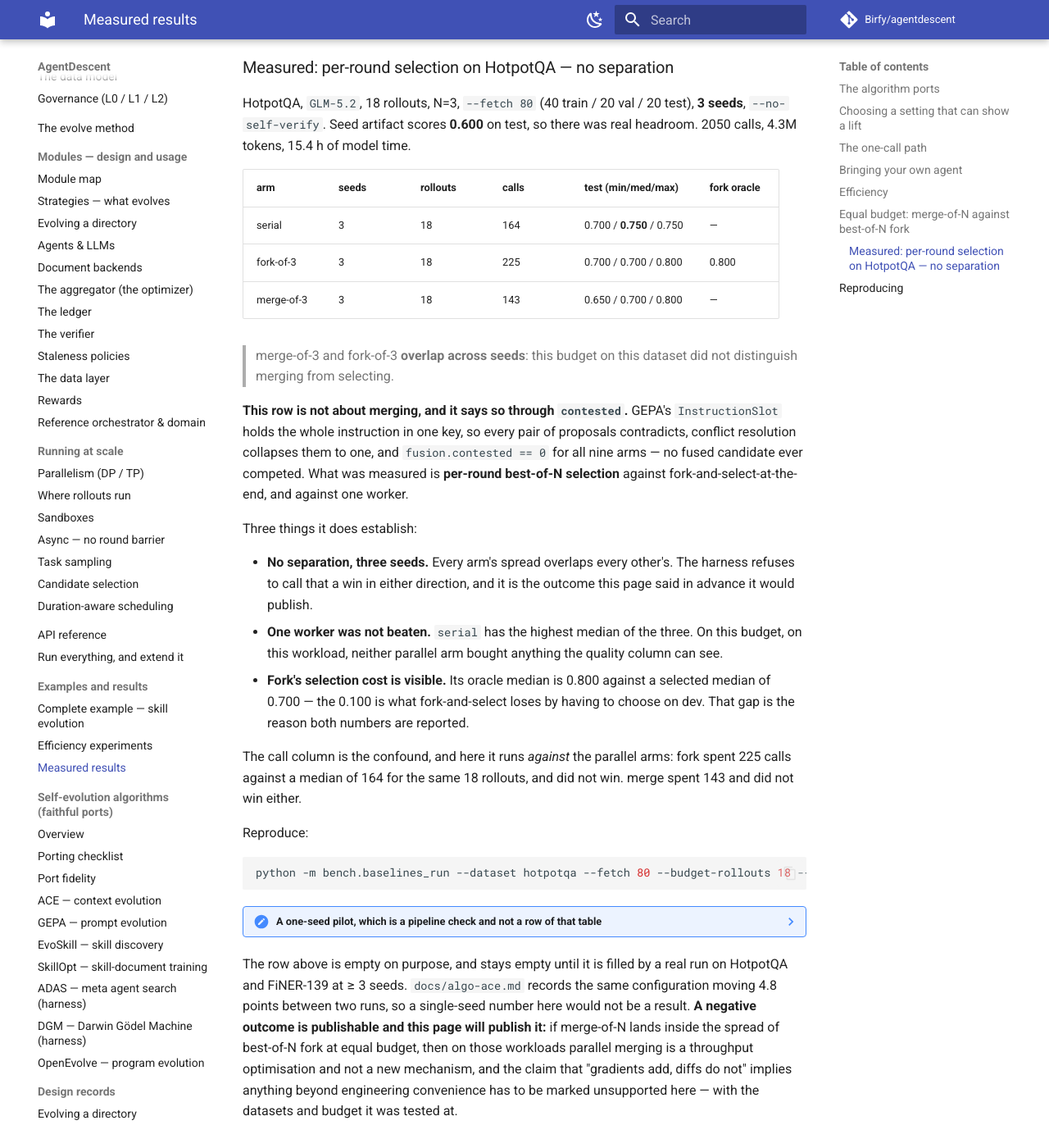
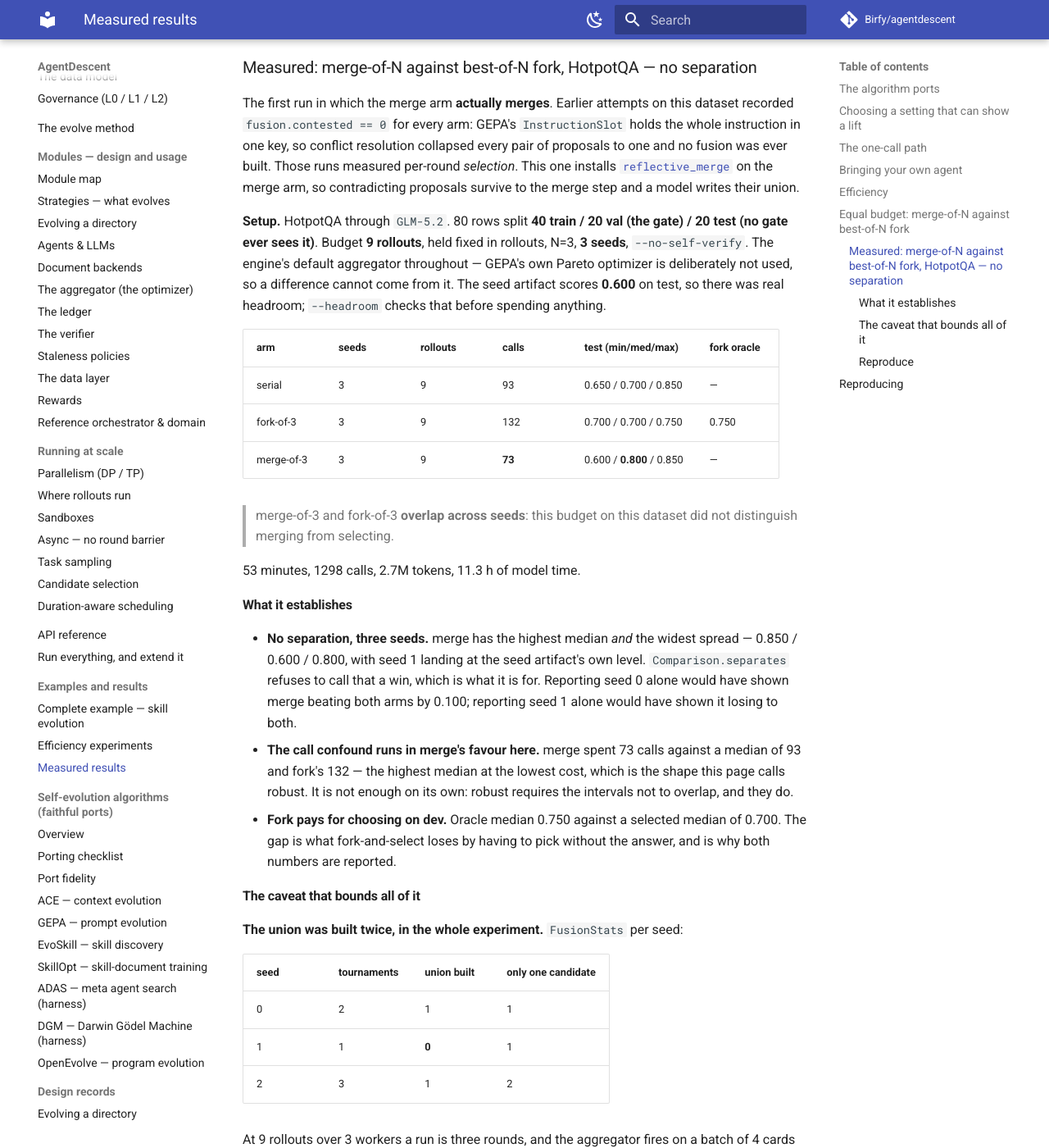
Before and after one commit to Birfy/agentdescent, an MkDocs documentation site: the page built from docs/results.md, in a window 1280 px wide and 1400 px high, scrolled down 6376 px. Shown: the whole window at 82% size. Built offline with MkDocs 1.6.1 and Material for MkDocs 9.7.7, drawn with Linux system fonts in a browser that asks for light colours; comment, search, counter and statistics services are not loaded; some of the changed text lies outside the part shown.

Commit message:
docs: the merge-vs-fork result, from the first run where merging happened
HotpotQA, GLM-5.2, 40 train / 20 val / 20 test, 9 rollouts held fixed, N=3,
three seeds, seed artifact at 0.600 so there was headroom. 53 minutes, 1298
calls, 11.3 hours of model time.

    serial      0.650 / 0.700 / 0.850    93 calls
    fork-of-3   0.700 / 0.700 / 0.750   132 calls   oracle 0.750
    merge-of-3  0.600 / 0.800 / 0.850    73 calls

The intervals overlap, so `separates()` refuses to call it either way, and this
page said in advance it would publish that. merge has the highest median at the
lowest cost -- the shape this page calls robust -- and robust also requires the
intervals not to overlap.

What makes this run different from the one it replaces is `contested`. Every
earlier HotpotQA arm recorded zero: `InstructionSlot` is one key, conflict
resolution collapsed each pair of proposals to one, and no fusion was ever built,
so those tables measured per-round *selection* under the word "merge". This one
installs `reflective_merge`, and merging happened.

Twice. Across three seeds, six tournaments, four had a single candidate and on
seed 1 the mechanism never fired at all -- and seed 1 is the 0.600 dragging
merge's spread down. At nine rollouts over three workers a run is three rounds
and the aggregator fires on four cards, so most merges had nothing to merge. That
bound is stated above the result rather than under it, because `unranked` has to
be read before the quality column exactly as `contested` did.

Also documents the mechanism itself: the prompt asks for a **union of deltas**
("work out what each proposal CHANGED relative to CURRENT, then apply all of
those changes") rather than a rewrite, because that has a checkable result and
needs only what a `FusionPolicy` is given. Worked example on real instruction
rewrites, against what `fuse_diffs` does with the same input -- keeps one, loses
two.

Refs #71, #72

````diff
--- a/docs/aggregator.md
+++ b/docs/aggregator.md
@@ -129,7 +129,55 @@ evolve(tasks, reward, agent=agent, n_workers=4,
 ```
 
 A model writes one value keeping what each proposal contributed, for the keys the
-diffs actually disagree on. Keys they agree on stay the plain union.
+diffs actually disagree on. Keys they agree on stay the plain union — a model
+asked to merge values that do not disagree can only make them worse.
+
+**It is asked for a union of deltas, not for a rewrite.** "Write one version that
+keeps every improvement" invites a fresh composition that happens to cover the
+same ground, and there is no way to check whether it did. The prompt
+(`fusion.MERGE_PROMPT`) instead says:
+
+```
+Several independent improvements were made to the same text, each fixing a
+different failure. Produce their UNION.
+
+CURRENT
+--- {the value the workers started from} ---
+
+PROPOSAL 1 --- {worker 0's whole rewrite} ---
+PROPOSAL 2 --- {worker 1's} ---
+PROPOSAL 3 --- {worker 2's} ---
+
+Do this:
+1. For each proposal, work out what it CHANGED relative to CURRENT.
+2. Output CURRENT with every one of those changes applied together.
+```
+
+That is an operation whose result can be checked, and it needs only what a
+`FusionPolicy` receives — the current value and the competing ones. Fusion never
+sees the evidence cards, so "what was each proposal fixing" is not available and
+deriving the deltas from CURRENT is what makes it unnecessary rather than
+missing.
+
+Verified on `GLM-5.2` with three real GEPA-style rewrites of one instruction:
+
+| | |
+|---|---|
+| CURRENT | *Answer the question using the given context.* |
+| worker 0 | + *for comparison questions, verify the attribute for BOTH entities* |
+| worker 1 | + *reply with the shortest correct form, no explanation* |
+| worker 2 | + *for yes/no questions reply with exactly 'yes' or 'no'* |
+| **union** | all three survive into one instruction |
+| `fuse_diffs` on the same input | keeps **one**, the other two are lost |
+
+Four things it refuses to do, each because the obvious version would mislead: it
+will not accept an answer that merely repeats one of its inputs (that is not a
+merge, and would enter as a duplicate); it will not accept one over `max_chars`
+(the synthesised value reaches the ledger without passing the trust region, which
+filters *cards*); it will not commit a **partial** union when one contested key
+fails (that would ship some workers' contributions and silently drop the rest,
+which looks like success); and a dead backend falls back rather than raising —
+fusion sits on the commit path of every round.
 
 !!! danger "There is no tournament on this path, and that is the trade"
     The union goes **straight to the acceptance gate**. Measured on a workload
--- a/docs/results.md
+++ b/docs/results.md
@@ -247,88 +247,82 @@ search. The numbers are therefore not comparable with those ports' own results.
 | fork-of-8 | — | — | *not yet measured* | — |
 | merge-of-8 | — | — | *not yet measured* | — |
 
-### Measured: per-round selection on HotpotQA — no separation
+### Measured: merge-of-N against best-of-N fork, HotpotQA — no separation
 
-HotpotQA, `GLM-5.2`, 18 rollouts, N=3, `--fetch 80` (40 train / 20 val / 20 test),
-**3 seeds**, `--no-self-verify`. Seed artifact scores **0.600** on test, so there
-was real headroom. 2050 calls, 4.3M tokens, 15.4 h of model time.
+The first run in which the merge arm **actually merges**. Earlier attempts on
+this dataset recorded `fusion.contested == 0` for every arm: GEPA's
+`InstructionSlot` holds the whole instruction in one key, so conflict resolution
+collapsed every pair of proposals to one and no fusion was ever built. Those runs
+measured per-round *selection*. This one installs
+[`reflective_merge`](aggregator.md#when-a-dictionary-update-cannot-merge-reflectivefusion)
+on the merge arm, so contradicting proposals survive to the merge step and a
+model writes their union.
+
+**Setup.** HotpotQA through `GLM-5.2`. 80 rows split **40 train / 20 val (the
+gate) / 20 test (no gate ever sees it)**. Budget **9 rollouts**, held fixed in
+rollouts, N=3, **3 seeds**, `--no-self-verify`. The engine's default aggregator
+throughout — GEPA's own Pareto optimizer is deliberately not used, so a
+difference cannot come from it. The seed artifact scores **0.600** on test, so
+there was real headroom; `--headroom` checks that before spending anything.
 
 | arm | seeds | rollouts | calls | test (min/med/max) | fork oracle |
 |---|---|---|---|---|---|
-| serial | 3 | 18 | 164 | 0.700 / **0.750** / 0.750 | — |
-| fork-of-3 | 3 | 18 | 225 | 0.700 / 0.700 / 0.800 | 0.800 |
-| merge-of-3 | 3 | 18 | 143 | 0.650 / 0.700 / 0.800 | — |
+| serial | 3 | 9 | 93 | 0.650 / 0.700 / 0.850 | — |
+| fork-of-3 | 3 | 9 | 132 | 0.700 / 0.700 / 0.750 | 0.750 |
+| merge-of-3 | 3 | 9 | **73** | 0.600 / **0.800** / 0.850 | — |
 
 > merge-of-3 and fork-of-3 **overlap across seeds**: this budget on this dataset
 > did not distinguish merging from selecting.
 
-**This row is not about merging, and it says so through `contested`.** GEPA's
-`InstructionSlot` holds the whole instruction in one key, so every pair of
-proposals contradicts, conflict resolution collapses them to one, and
-`fusion.contested == 0` for all nine arms — no fused candidate ever competed.
-What was measured is **per-round best-of-N selection** against
-fork-and-select-at-the-end, and against one worker.
+53 minutes, 1298 calls, 2.7M tokens, 11.3 h of model time.
 
-Three things it does establish:
+#### What it establishes
 
-* **No separation, three seeds.** Every arm's spread overlaps every other's. The
-  harness refuses to call that a win in either direction, and it is the outcome
-  this page said in advance it would publish.
-* **One worker was not beaten.** `serial` has the highest median of the three.
-  On this budget, on this workload, neither parallel arm bought anything the
-  quality column can see.
-* **Fork's selection cost is visible.** Its oracle median is 0.800 against a
-  selected median of 0.700 — the 0.100 is what fork-and-select loses by having to
-  choose on dev. That gap is the reason both numbers are reported.
+* **No separation, three seeds.** merge has the highest median *and* the widest
+  spread — 0.850 / 0.600 / 0.800, with seed 1 landing at the seed artifact's own
+  level. `Comparison.separates` refuses to call that a win, which is what it is
+  for. Reporting seed 0 alone would have shown merge beating both arms by 0.100;
+  reporting seed 1 alone would have shown it losing to both.
+* **The call confound runs in merge's favour here.** merge spent 73 calls against
+  a median of 93 and fork's 132 — the highest median at the lowest cost, which is
+  the shape this page calls robust. It is not enough on its own: robust requires
+  the intervals not to overlap, and they do.
+* **Fork pays for choosing on dev.** Oracle median 0.750 against a selected
+  median of 0.700. The gap is what fork-and-select loses by having to pick
+  without the answer, and is why both numbers are reported.
 
-The call column is the confound, and here it runs *against* the parallel arms:
-fork spent 225 calls against a median of 164 for the same 18 rollouts, and did
-not win. merge spent 143 and did not win either.
+#### The caveat that bounds all of it
 
-Reproduce:
+**The union was built twice, in the whole experiment.** `FusionStats` per seed:
+
+| seed | tournaments | union built | only one candidate |
+|---|---|---|---|
+| 0 | 2 | 1 | 1 |
+| 1 | 1 | **0** | 1 |
+| 2 | 3 | 1 | 2 |
+
+At 9 rollouts over 3 workers a run is three rounds, and the aggregator fires on a
+batch of 4 cards — so most merges saw a single diff and had nothing to merge. On
+**seed 1 the mechanism never fired at all**, and that seed is the 0.600 pulling
+merge's spread down.
+
+So this is not "model-assisted merging does not help". It is an experiment in
+which merging happened twice. Read `unranked` before the quality column, exactly
+as `contested` had to be read before it in the runs this one replaces.
+
+Two smaller ones: `fork-of-3` seed 1 hit an `APITimeoutError` during test
+scoring and its 0.700 is a retried measurement; 29 of 1298 calls failed and were
+absorbed by the engine without ending any arm.
+
+#### Reproduce
 
 ```bash
-python -m bench.baselines_run --dataset hotpotqa --fetch 80 --budget-rollouts 18 --width 3 --seeds 0,1,2 --no-self-verify --headroom --run-concurrency 3 --fork-concurrency 2 --eval-concurrency 6 --provider claude --model GLM-5.2 --yes
+python -m bench.baselines_run --dataset hotpotqa --fetch 80 --budget-rollouts 9 --width 3 --seeds 0,1,2 --no-self-verify --reflective-merge --headroom --run-concurrency 5 --fork-concurrency 3 --eval-concurrency 16 --provider claude --model GLM-5.2 --yes
 ```
 
-??? note "A one-seed pilot, which is a pipeline check and not a row of that table"
-    HotpotQA, `GLM-5.2`, 12 rollouts, `--width 3`, `--fetch 24` (12 train / 6 val
-    / 6 test), one seed, `--no-self-verify`. 182 calls, 435k tokens, ~35 minutes.
-
-    | arm | rollouts | calls | dev | test | fork oracle |
-    |---|---|---|---|---|---|
-    | serial | 12 | 39 | 0.833 | 0.500 | — |
-    | fork-of-3 | 12 | 72 | 0.833 | 0.167 | 0.500 |
-    | merge-of-3 | 12 | 39 | 0.667 | 0.333 | — |
-
-    **Nothing about merging can be read off this**, and the harness says so
-    rather than leaving it to the reader: six test tasks make every quality
-    number a count out of six, and one seed cannot separate anything at all —
-    `Comparison.separates` returns `False` below three seeds by construction.
-
-    Two things it does establish, both about the method rather than the result:
-
-    * **The confound is real and it is large.** At *identical* rollouts the fork
-      arm spent **72 calls against 39** — 1.85×. Its three forks each start from
-      nothing, so nearly every rollout of theirs fails and asks for a proposal,
-      while the merge arm shares what the others learned and more of its rollouts
-      solve outright. A table matched only on rollouts would have called that
-      equal budget. This was predicted from the mechanism before the run; the run
-      measured it.
-    * **`dev` is not `test`.** The serial arm's gate reported 0.833 and the split
-      nothing ever saw reported 0.500. Reporting `final_reward` as the result —
-      which the fork arm additionally *selects* on — would have been reporting a
-      training score twice over.
-
-The row above is empty on purpose, and stays empty until it is filled by a real
-run on HotpotQA and FiNER-139 at ≥ 3 seeds. `docs/algo-ace.md` records the same
-configuration moving 4.8 points between two runs, so a single-seed number here
-would not be a result. **A negative outcome is publishable and this page will
-publish it:** if merge-of-N lands inside the spread of best-of-N fork at equal
-budget, then on those workloads parallel merging is a throughput optimisation and
-not a new mechanism, and the claim that "gradients add, diffs do not" implies
-anything beyond engineering convenience has to be marked unsupported here — with
-the datasets and budget it was tested at.
+To make the mechanism fire more than twice, raise `--budget-rollouts` so a run
+has more rounds, or lower `AggregatorConfig.batch_trigger` so a merge fires on
+fewer cards. Both cost model time; neither was affordable at ~38 s a call.
 
 ## Reproducing
 
````
Also changed, not shown: 1 other file.
